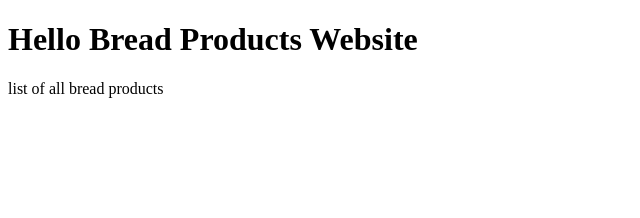
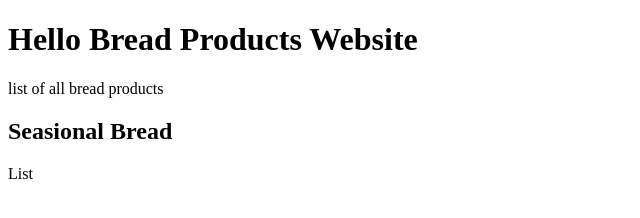
Before and after one commit to test2011tube/com.bread.products, a plain HTML site: page WebContent/index.html in a window 1280 px wide. Shown: the whole page, without its empty margins (0-640 px from the left). Drawn offline with Linux system fonts and the light colour scheme.

Commit message:
seasional bread commit

```diff
--- a/WebContent/index.html
+++ b/WebContent/index.html
@@ -7,5 +7,9 @@
 <body>
 <h1> Hello Bread Products Website</h1>
 <p>list of all bread products </p>
+
+<h2>Seasional Bread</h2>
+
+<p>List</p>
 </body>
 </html>
```
